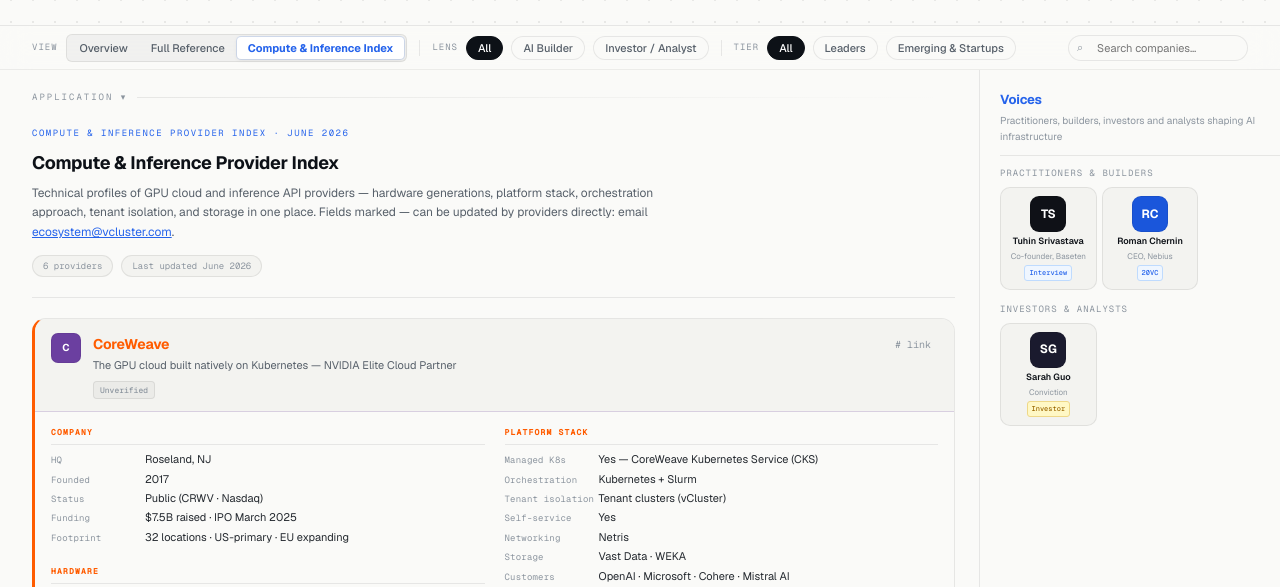
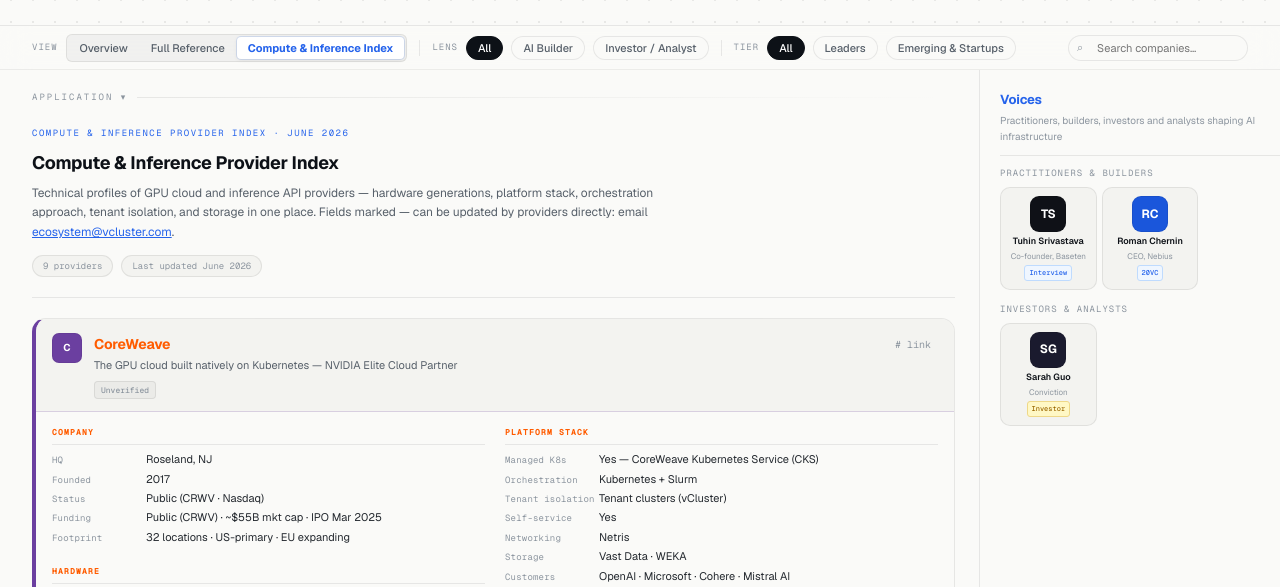
Before and after one commit to rahulpatwardhan09/ai-infra-Ecosystem, a plain HTML site: page index.html in a window 1280 px wide. Both pictures are taken after a click on the button "Compute & Inference Index". Shown: the part 213-800 px from the top of the page. Drawn offline with nearby package versions, Linux system fonts and the light colour scheme.

Commit message:
Update index.html

```diff
--- a/index.html
+++ b/index.html
@@ -623,9 +623,9 @@
 .cloud-methodology a{color:var(--gold);text-decoration:none}
 .cloud-methodology a:hover{text-decoration:underline}
 .cloud-grid{display:grid;grid-template-columns:repeat(auto-fill,minmax(520px,1fr));gap:12px}
-.cloud-card{background:var(--surface);border:1px solid var(--border);border-left:3px solid var(--infra);border-radius:var(--r-xl);overflow:hidden;transition:box-shadow .15s;scroll-margin-top:110px}
+.cloud-card{background:var(--surface);border:1px solid var(--border);border-left:4px solid var(--infra);border-radius:var(--r-xl);overflow:hidden;transition:box-shadow .15s;scroll-margin-top:110px}
 .cloud-card:hover{box-shadow:0 4px 16px rgba(0,0,0,.07)}
-.cloud-card.vcl{border-left-color:var(--accent)}
+/* brand colors set per-card via JS */
 .cloud-card-hdr{display:flex;align-items:flex-start;gap:12px;padding:14px 16px 12px;border-bottom:1px solid var(--border);background:var(--surface-2)}
 .cloud-card-logo{width:30px;height:30px;border-radius:7px;flex-shrink:0;display:flex;align-items:center;justify-content:center;font-size:10px;font-weight:700;color:#fff;background:var(--infra);overflow:hidden;border:1px solid rgba(0,0,0,.06)}
 .cloud-card-logo img{width:100%;height:100%;object-fit:contain;border-radius:6px}
@@ -810,7 +810,7 @@
   'AWS':'#FF9900','Microsoft Azure':'#0078D4','Google Cloud':'#4285F4','Oracle Cloud':'#C74634',
   'CoreWeave':'#6B3FA0','Lambda':'#00A67E','Together AI':'#0066FF','Nebius':'#4A90D9',
   'Crusoe':'#2A9D5C','RunPod':'#7928CA','Scaleway':'#7B35C1','OVHcloud':'#123F6D',
-  'Vultr':'#007BFC','DigitalOcean':'#0080FF','Fluidstack':'#1A1A2E','Nscale':'#0A1628',
+  'Vultr':'#007BFC','DigitalOcean':'#0080FF','Fluidstack':'#1A1A2E','Nscale':'#2563EB',
   'Kubernetes (CNCF)':'#326CE5','Red Hat OpenShift':'#EE0000','Rancher (SUSE)':'#30BA78',
   'vCluster':'#FF5C00','vCluster Standalone':'#FF5C00','vNode':'#FF5C00','vMetal':'#FF5C00',
   'NVIDIA DSX':'#76B900','KAI Scheduler':'#76B900','NVIDIA AICR':'#76B900','NVSentinel':'#76B900','NVIDIA Infra Controller':'#76B900',
@@ -829,7 +829,7 @@
   'Weights & Biases':'#FFBE00','MLflow':'#0194E2','Comet':'#262834','Snorkel':'#5856D6','Determined AI':'#DC1C2E',
   'NVIDIA Triton':'#76B900','vLLM':'#5B7FFF','NVIDIA Dynamo':'#76B900',
   'llm-d (CNCF)':'#326CE5','TGI (HuggingFace)':'#FF9D00','SGLang':'#FF4F00',
-  'Modal':'#7928CA','Fireworks AI':'#FF4B00','Baseten':'#0F1117','Replicate':'#0A0A0A',
+  'Modal':'#7928CA','Fireworks AI':'#FF4B00','Baseten':'#0D9488','Replicate':'#0A0A0A',
   'FriendliAI':'#5B5BD6','Modular':'#0D0D0D',
   'Arize AI':'#7C3AED','Datadog':'#632CA6','Dynatrace':'#1496FF','Grafana':'#F46800',
   'Elastic':'#FEC514','Fiddler':'#2563EB','Evidently AI':'#FF6B35',
@@ -842,7 +842,7 @@
   'Vertiv':'#CC0000','Schneider Electric':'#3DCD58','CoolIT Systems':'#0066CC','Crusoe Energy':'#2A9D5C','Bloom Energy':'#1E88E5',
   'NVIDIA DGX':'#76B900','HPE':'#01A982','Dell':'#007DB8','Supermicro':'#CE1126',
   'Canonical MAAS':'#E95420','Ironic (OpenStack)':'#D90036','Netris':'#5B5BD6',
-  'Paper Compute':'#0F172A','Runlayer':'#1A1A2E',
+  'Paper Compute':'#0F172A','Runlayer':'#1A1A2E','Boost Run':'#F97316','Corvex':'#059669','QumulusAI':'#7C3AED',
   'OpenAI':'#10A37F','Anthropic':'#CC785C','Google DeepMind':'#4285F4','Meta AI':'#0866FF',
   'DeepSeek':'#4D6BFE','Mistral AI':'#FF7000','xAI':'#1A1A1A','Cohere':'#39594D',
   'Hugging Face':'#FF9D00','NVIDIA NGC':'#76B900','Ollama':'#0F172A',
@@ -1035,14 +1035,14 @@
     desc:'Foundation models, open-weight releases, model hubs',
     subs:[
       { name:'Frontier Model Labs', cos:[
-        {n:'OpenAI',         d:'GPT-4o, o1/o3, Sora',t:'dominant',f:true},
-        {n:'Anthropic',      d:'Claude 4 family',t:'dominant',f:true},
-        {n:'Google DeepMind',d:'Gemini 2.5, AlphaFold',t:'dominant',f:true},
-        {n:'Meta AI',        d:'Llama 4 open-weight',t:'dominant',f:true,oss:true},
-        {n:'DeepSeek',       d:'R1/V3 — open-weight reasoning',t:'major',f:true,oss:true},
+        {n:'OpenAI',         d:'GPT-5.x, o-series reasoning, Sora',t:'dominant',f:true},
+        {n:'Anthropic',      d:'Claude Opus 4.x, Sonnet 4.6',t:'dominant',f:true},
+        {n:'Google DeepMind',d:'Gemini 3.x, AlphaFold',t:'dominant',f:true},
+        {n:'Meta AI',        d:'Llama 4 open-weight, Muse Spark',t:'dominant',f:true,oss:true},
+        {n:'DeepSeek',       d:'V4 / R-series — open-weight reasoning',t:'major',f:true,oss:true},
         {n:'Mistral AI',     d:'European frontier lab, open-weight',t:'major',oss:true},
-        {n:'xAI',            d:'Grok, Colossus 200k GPU cluster',t:'major'},
-        {n:'Cohere',         d:'Enterprise LLMs, RAG-optimized',t:'major'},
+        {n:'xAI',            d:'Grok 4, Colossus 2 (~555k GPU cluster)',t:'major'},
+        {n:'Cohere',         d:'Command A, enterprise RAG-optimized',t:'major'},
       ]},
       { name:'Model Hubs & Local Inference', cos:[
         {n:'Hugging Face',d:'Model hub, Transformers, datasets',t:'dominant',f:true,oss:true},
@@ -1371,32 +1371,32 @@
   inference:{
     challenge:"The inference API market is commoditizing fast — frontier labs now sell direct API access at prices independent providers struggle to match. Cold start latency, GPU memory fragmentation across concurrent requests, and cost-per-token are the three axes every provider is competing on simultaneously.",
     innovation:"Disaggregated prefill/decode — splitting the compute-heavy prompt processing phase from the memory-heavy token generation phase across different hardware — is the next architectural leap. Speculative decoding and continuous batching are now table stakes. Purpose-built inference silicon (Groq LPU, Cerebras WSE) is showing 10x latency improvements for specific model sizes.",
-    capital:"Together AI raised $305M at a $3.3B valuation. Modal raised $110M. Fireworks AI raised $52M Series B. Inference spend across the industry now exceeds training spend — analysts estimate the inference API market will reach $100B by 2027, making it a larger category than the GPU training cloud market."
+    capital:"Inference is now the hottest funding category in infra. Fireworks AI raised a $250M Series C at a $4B valuation (Oct 2025), with reports of a ~$15B round in 2026. Baseten raised a $300M Series E at a $5B valuation (Jan 2026). Modal closed an $87M Series B at ~$1.1B. Together AI raised a $305M Series B at $3.3B and is reportedly raising ~$1B at a $7.5B valuation. Inference spend now exceeds training spend industry-wide."
   },
   cloud:{
     challenge:"GPU availability constraints are easing as new supply comes online, but operational maturity varies dramatically. Many GPU clouds still lack managed Kubernetes, self-service environments, and day-2 ops that enterprise AI teams expect. Pricing pressure from hyperscalers is intensifying, squeezing mid-tier providers on margin.",
     innovation:"GPU-native clouds are building vertically integrated stacks: compute + storage + orchestration + ML tooling. CoreWeave's K8s-first architecture and Lambda's 1-Click Clusters point toward a future where the cloud and the platform are inseparable. Sovereign AI clouds in Europe are gaining ground as data residency requirements tighten.",
-    capital:"CoreWeave raised $7.5B in 2024 at a ~$19B valuation and IPO'd in 2025. Together AI raised $305M. Nebius listed on Nasdaq. The GPU cloud market is bifurcating: hyperscalers on price and breadth, specialists on performance, developer experience, and compliance."
+    capital:"CoreWeave IPO'd in March 2025 and trades around a ~$55B market cap. Nebius (NASDAQ: NBIS) sits near ~$58B and is set to join the Nasdaq-100. Europe is scaling fast: Nscale raised a $2B Series C at a $14.6B valuation (Mar 2026) and Crusoe a $1.38B Series E at >$10B. The GPU cloud market is bifurcating: hyperscalers on price and breadth, specialists on performance, developer experience, and compliance."
   },
   orchestration:{
     challenge:"GPU clusters are stateful, multi-tenant environments with no shared-tenancy primitives built in. Kubernetes was designed for stateless workloads — GPU memory, NUMA topology, InfiniBand fabric, and MIG partitioning all require custom operators. Most teams are still duct-taping namespaces together.",
     innovation:"The shift from namespace-level to control-plane-level tenant isolation is underway. vCluster gives each team a full Kubernetes API server, enabling true self-service without blast radius. NVIDIA's DSX OS (KAI Scheduler, Dynamo, AICR) is converging GPU scheduling with K8s-native primitives into a coherent AI factory stack.",
-    capital:"Run:ai acquired by NVIDIA for ~$700M in 2024. Significant NVIDIA investment in DSX OS and open-source GPU scheduling primitives. Kubernetes-native GPU orchestration is becoming table stakes — value is moving to the platform layer and developer experience."
+    capital:"Run:ai was acquired by NVIDIA for ~$700M (closed Dec 2024) and its scheduler open-sourced as KAI. NVIDIA — now a ~$5T company — keeps investing heavily in DSX OS and open-source GPU scheduling primitives. Kubernetes-native GPU orchestration is becoming table stakes; value is moving to the platform layer and developer experience."
   },
   mlops:{
     challenge:"LLM inference at scale is architecturally different from traditional ML serving. PagedAttention, speculative decoding, and continuous batching require infra teams to understand model internals. Most MLOps tooling was built for batch training, not interactive inference.",
     innovation:"Kubernetes-native inference is emerging as a category. llm-d (CNCF) and NVIDIA Dynamo bring distributed LLM serving into the K8s control plane. Disaggregated prefill/decode is the next architectural shift — splitting compute-heavy and memory-heavy inference phases across different hardware.",
-    capital:"Weights & Biases raised $200M at a $1.25B valuation. Hugging Face is valued at $4.5B. Inference infrastructure startups (Modal, Baseten, Fireworks, FriendliAI) raised $500M+ combined in 2024–25. Modular raised $100M to build the MAX inference compiler stack."
+    capital:"Weights & Biases was acquired by CoreWeave for ~$1.7B (closed May 2025), folding MLOps into a GPU cloud. Hugging Face raised ~$2B in Sept 2025 at a ~$13.5B valuation. Inference platforms kept compounding — Baseten ($5B, Jan 2026), Fireworks AI ($4B, Oct 2025), and Modal (~$1.1B) all raised at steep step-ups. Modular continues building the MAX inference compiler stack."
   },
   'storage-net':{
     challenge:"AI training workloads require storage throughput that most enterprise infrastructure can't deliver — hundreds of GB/s per node during data-parallel training. Vector database performance and cost at billion-scale is still an unsolved problem for many teams.",
     innovation:"GPU-Direct Storage (bypassing the CPU for data transfer) is becoming standard on high-performance clusters. New vector database architectures (Turbopuffer's cold storage, LanceDB's columnar format) are attacking the cost problem from a different angle. 800G and 1.6T optical transceivers are enabling next-gen AI fabric.",
-    capital:"WEKA raised $140M in 2024. Vast Data raised $118M at a $9.1B valuation. Turbopuffer and LanceDB are early-stage but gaining significant developer adoption. InfiniBand remains dominant for training; Ethernet is winning for inference-at-scale."
+    capital:"Vast Data closed a Series F at a $30B valuation (Apr 2026) — up from $9.1B in 2023 — and signed a ~$1.17B data-platform deal with CoreWeave. WEKA is a unicorn at a $1.6B valuation ($140M Series E). Turbopuffer and LanceDB remain early-stage but are gaining significant developer adoption. InfiniBand remains dominant for training; Ethernet is winning for inference-at-scale."
   },
   'dc-metal':{
     challenge:"Server OEMs are supply-constrained on liquid cooling while demand compounds. GPU server configurations change every 12–18 months (H100 → H200 → B200 → GB200), stranding capex in rapidly-depreciating hardware. Power availability is the single biggest constraint on new AI data center capacity globally.",
     innovation:"Bare metal provisioning is evolving beyond PXE boot — Metal3/Ironic-based lifecycle management, GPU health validation, and automated network isolation are becoming standard requirements. Direct liquid cooling is moving from exception to default in new AI rack designs.",
-    capital:"$4.7B raised by US infrastructure startups in 2026 YTD. Server OEMs (Supermicro, Dell) seeing 2–3x revenue growth. Data center REITs (Equinix, Digital Realty) trading at record multiples as AI demand backlog extends 3–5 years."
+    capital:"AI data-center capex is running into the hundreds of billions, with power availability now the single biggest gating constraint on new capacity. Server OEMs (Supermicro, Dell, Lenovo) are seeing outsized revenue growth, and data center REITs (Equinix, Digital Realty) trade at record multiples as the AI demand backlog extends 3–5 years."
   }
 };
 
@@ -1696,7 +1696,7 @@
   },
   'NVIDIA': {
     hq: 'Santa Clara, CA', founded: '1993',
-    funding: 'Public (NVDA) · $3.4T market cap',
+    funding: 'Public (NVDA) · ~$5T market cap',
     tagline: '~80% of AI training silicon, CUDA ecosystem, and the DSX AI factory stack',
     note: 'H100/H200/B200/GB200 GPU families. CUDA remains the dominant AI compute platform. Also building DSX OS, KAI Scheduler, Dynamo, and the full AI factory software stack.',
   },
@@ -1708,7 +1708,7 @@
   },
   'CoreWeave': {
     hq: 'Roseland, NJ', founded: '2017',
-    funding: '$7.5B raised · IPO March 2025',
+    funding: 'Public (CRWV) · ~$55B mkt cap · IPO Mar 2025',
     tagline: 'The GPU cloud built natively on Kubernetes — NVIDIA Elite Cloud Partner',
     note: 'First major GPU cloud to bet on K8s-native architecture from day one. H100/H200/GB200 at scale. Strong NVIDIA partnership including early access to new hardware.',
   },
@@ -1726,13 +1726,13 @@
   },
   'Weights & Biases': {
     hq: 'San Francisco, CA', founded: '2017',
-    funding: '$200M raised · $1.25B valuation',
+    funding: 'Acquired by CoreWeave · ~$1.7B (2025)',
     tagline: 'The ML experiment tracking and evaluation platform teams actually use in production',
     note: 'W&B Weave adds LLM tracing and evaluation. Used across research and enterprise AI teams. MLflow is the main OSS alternative; W&B wins on developer experience.',
   },
   'Datadog': {
     hq: 'New York, NY', founded: '2010',
-    funding: 'Public (DDOG) · $40B+ market cap',
+    funding: 'Public (DDOG) · ~$80B market cap',
     tagline: 'Full-stack observability — now with GPU monitoring and LLM tracing built in',
     note: 'GPU monitoring via DCGM integration. LLM Observability product covers traces, evals, and token costs. Dominant in cloud-native infra monitoring.',
   },
@@ -1754,21 +1754,33 @@
     tagline: 'GPU virtualization, fractional GPUs, and workload orchestration for multi-tenant clusters',
     note: 'Now part of NVIDIA DSX. Provides quota management, GPU time-slicing, and self-service GPU access. Strong in enterprise and research institutions.',
   },
+  'Baseten': {
+    hq: 'San Francisco, CA', founded: '2019',
+    funding: '$300M Series E · $5B valuation (2026)',
+    tagline: 'Inference infrastructure for AI teams — Truss packaging and low-latency custom endpoints',
+    note: 'Built around Truss, an open-source model packaging framework. Serves production inference for teams needing custom models with low cold-start. Strong in media, fintech, and LLM application builders.',
+  },
+  'Fireworks AI': {
+    hq: 'Redwood City, CA', founded: '2022',
+    funding: '$250M Series C · $4B valuation (2025)',
+    tagline: 'The fastest inference platform for production AI apps — FireAttention engine and compound AI',
+    note: 'Founded by ex-Google Brain engineers. FireAttention outperforms vLLM on throughput benchmarks. Supports compound AI systems where multiple models chain together. Strong developer adoption.',
+  },
   'Together AI': {
     hq: 'San Francisco, CA', founded: '2022',
-    funding: '$305M raised · $3.3B valuation',
+    funding: '$305M Series B · $3.3B (raising at ~$7.5B)',
     tagline: 'GPU cloud plus inference platform — strong OSS model support and developer experience',
     note: 'Runs most major open-weight models (Llama, Mistral, DBRX) via API. Also offers training and fine-tuning. Positioned between pure GPU rental and managed inference.',
   },
   'Modal': {
     hq: 'New York, NY', founded: '2021',
-    funding: '$110M raised',
+    funding: '$87M Series B · $1.1B valuation (2025)',
     tagline: 'Serverless GPU infrastructure — run any Python function on GPUs with zero cold-start friction',
     note: 'Extremely developer-friendly API. Fast cold starts, pay-per-second billing, and a sandboxed execution environment. Popular for AI inference, fine-tuning, and batch workloads.',
   },
   'Databricks': {
     hq: 'San Francisco, CA', founded: '2013',
-    funding: '$4B raised · $62B valuation',
+    funding: 'Series L · $134B valuation (2025)',
     tagline: 'Lakehouse platform — the data and ML infrastructure layer for enterprise AI',
     note: 'Unity Catalog for governance, MLflow for experiment tracking, Delta Lake for storage. Acquired MosaicML for LLM training. Competes directly with Snowflake on the data platform layer.',
   },
@@ -1955,7 +1967,7 @@
     positioning:'The GPU cloud built natively on Kubernetes — NVIDIA Elite Cloud Partner', verified:false, lastVerified:null,
     hq:'Roseland, NJ', founded:'2017',
     status:'Public (CRWV · Nasdaq)',
-    funding:'$7.5B raised · IPO March 2025',
+    funding:'Public (CRWV) · ~$55B mkt cap · IPO Mar 2025',
     footprint:'32 locations · US-primary · EU expanding',
     gpus:['H100','H200','GB200 NVL72'],
     interconnect:'InfiniBand NDR + RoCE Ethernet',
@@ -1973,7 +1985,7 @@
     positioning:'Full-stack EU AI cloud — Kubernetes, Slurm, storage and managed services in one platform', verified:false, lastVerified:null,
     hq:'Amsterdam, Netherlands', founded:'2024',
     status:'Public (NBIS · Nasdaq)',
-    funding:'Nasdaq listed · spun out of Yandex N.V.',
+    funding:'NASDAQ: NBIS · ~$58B mkt cap (ex-Yandex)',
     footprint:'Finland · France · Netherlands · US (expanding)',
     gpus:['H100','H200'],
     interconnect:'InfiniBand',
@@ -2009,7 +2021,7 @@
     positioning:'European AI cloud built for sovereign data residency and GPU-dense workloads', verified:false, lastVerified:null,
     hq:'London, UK', founded:'2022',
     status:'Private',
-    funding:'$3.7B raised',
+    funding:'$2B Series C · $14.6B valuation (2026)',
     footprint:'UK · Norway',
     gpus:['H100','H200'],
     interconnect:'InfiniBand',
@@ -2058,6 +2070,60 @@
     storage:null,
     customers:null,
   },
+  {
+    id:'together-ai', name:'Together AI', wave:2, vcl:false,
+    positioning:'The inference platform for open-source AI — serverless + dedicated endpoints, fine-tuning, and embeddings', verified:false, lastVerified:null,
+    hq:'San Francisco, CA', founded:'2022',
+    status:'Private',
+    funding:'$305M Series B · $3.3B (raising at ~$7.5B)',
+    footprint:'US',
+    gpus:['H100','A100','L40S'],
+    interconnect:null,
+    bareMetal:false,
+    managedK8s:null,
+    orchestration:'Proprietary inference engine (FlashAttention-based)',
+    tenantIsolation:'API-level isolation · dedicated instance options',
+    selfService:'Yes',
+    networkingAutomation:null,
+    storage:null,
+    customers:'Notion · Perplexity · Quora · Bloomberg',
+  },
+  {
+    id:'baseten', name:'Baseten', wave:2, vcl:false,
+    positioning:'Inference infrastructure for AI teams — model serving, Truss packaging framework, and custom low-latency endpoints', verified:false, lastVerified:null,
+    hq:'San Francisco, CA', founded:'2019',
+    status:'Private',
+    funding:'$300M Series E · $5B valuation (2026)',
+    footprint:'US',
+    gpus:['H100','A100'],
+    interconnect:null,
+    bareMetal:false,
+    managedK8s:null,
+    orchestration:'Truss (OSS model packaging) · custom inference stack',
+    tenantIsolation:'Dedicated deployments per model',
+    selfService:'Yes',
+    networkingAutomation:null,
+    storage:null,
+    customers:'Typeface · Ramp · Scale AI · ElevenLabs',
+  },
+  {
+    id:'fireworks-ai', name:'Fireworks AI', wave:2, vcl:false,
+    positioning:'Production inference platform for open-source models — FireAttention engine, compound AI systems, and fine-tuned endpoints', verified:false, lastVerified:null,
+    hq:'Redwood City, CA', founded:'2022',
+    status:'Private',
+    funding:'$250M Series C · $4B valuation (2025)',
+    footprint:'US',
+    gpus:['H100','A100'],
+    interconnect:null,
+    bareMetal:false,
+    managedK8s:null,
+    orchestration:'FireAttention (proprietary · ex-Google Brain team)',
+    tenantIsolation:'API-level isolation · dedicated deployments',
+    selfService:'Yes',
+    networkingAutomation:null,
+    storage:null,
+    customers:'LinkedIn · Canva · DoorDash · Adobe',
+  },
 ];
 
 function val(v){ return v ? `<span class="cc-value">${v}</span>` : '<span class="cc-value ud">—</span>'; }
@@ -2090,9 +2156,9 @@
 
   // Logo
   const logoColor=LOGO_COLORS[co.name]||(co.vcl?'#FF5C00':'#57606A');
-  if(!co.vcl){
-    d.style.setProperty('border-left-color', LOGO_COLORS[co.name]||'#2563EB');
-  }
+  const _bc = LOGO_COLORS[co.name] || '#2563EB';
+  d.style.setProperty('border-left-color', _bc);
+  d.setAttribute('data-brand-color', _bc);
   const inits=co.name.replace(/[^A-Za-z0-9 ]/g,'').split(/\s+/).map(w=>w[0]||'').join('').slice(0,2).toUpperCase();
   const dom=DOMAINS[co.name];
   let logoHtml;
```
